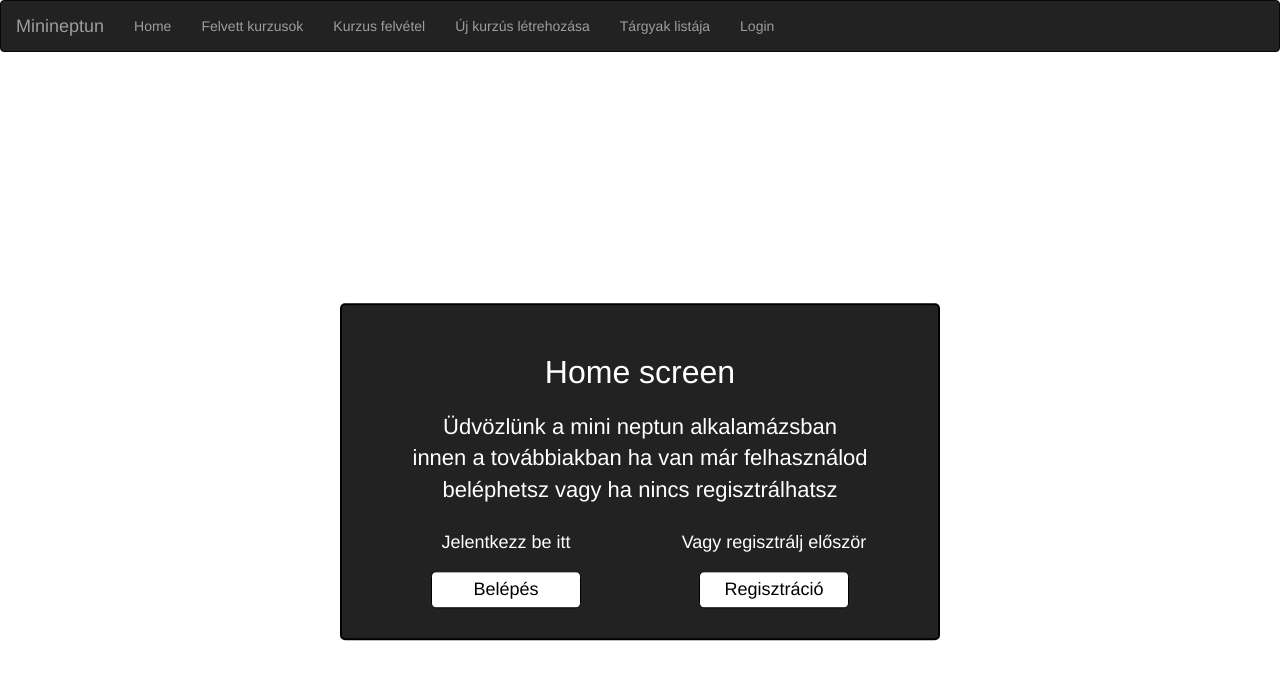
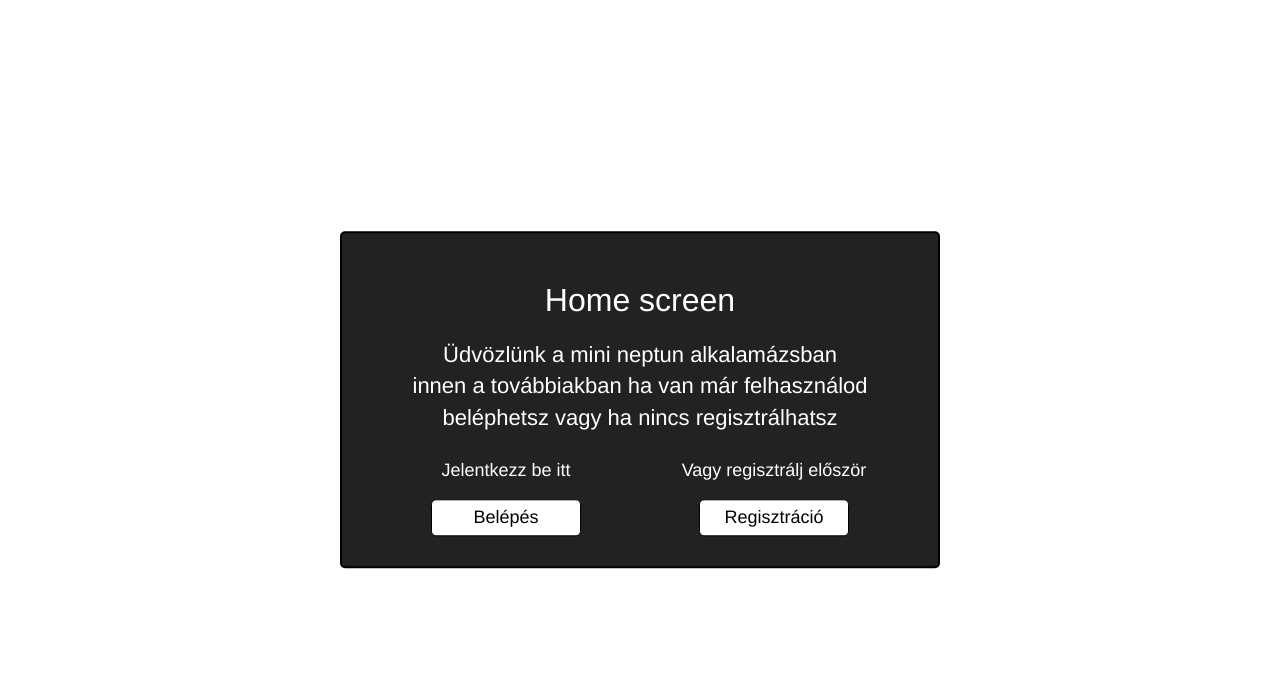
Before and after one commit to CsakiBoldizsar/minineptun, an Angular app: page / in a window 1280 px wide. Shown: the top 680 px of the page. Built offline with nearby package versions, Linux system fonts and the light colour scheme.

Commit message:
kappa pride

```diff
--- a/src/app/app-routing.module.ts
+++ b/src/app/app-routing.module.ts
@@ -11,7 +11,6 @@ import { CourseDetailsComponent } from './pages/course-details/course-details.co
 import { NewCourseComponent } from './pages/new-course/new-course.component';
 import { SubjectListComponent } from './pages/subject-list/subject-list.component';
 import { AuthGuard } from './auth.guard';
-import { CanActivate } from '@angular/router/src/utils/preactivation';
 
 const routes: Routes = [
   {
@@ -38,15 +37,18 @@ const routes: Routes = [
   },
   {
     path: 'newcourse',
-    component: NewCourseComponent
+    component: NewCourseComponent,
+    canActivate: [AuthGuard]
   },
   {
     path: 'coursedetails/:id',
-    component: CourseDetailsComponent
+    component: CourseDetailsComponent,
+    canActivate: [AuthGuard]
   },
   {
     path: 'subjects',
-    component: SubjectListComponent
+    component: SubjectListComponent,
+    canActivate: [AuthGuard]
   },
   {
     path: '**',
--- a/src/app/app.component.html
+++ b/src/app/app.component.html
@@ -1,5 +1,5 @@
 <!--The content below is only a placeholder and can be replaced.-->
-<nav class="navbar navbar-inverse">
+<nav class="navbar navbar-inverse" *ngIf = "show">
     <div class="container-fluid">
       <div class="navbar-header">
         <a class="navbar-brand" routerLink >Minineptun</a>
--- a/src/app/app.component.ts
+++ b/src/app/app.component.ts
@@ -1,5 +1,6 @@
 import { Component } from '@angular/core';
 import { AuthService } from './services/auth.service';
+import { VirtualTimeScheduler } from 'rxjs';
 
 @Component({
   selector: 'app-root',
@@ -14,5 +15,6 @@ export class AppComponent {
 
   }
 
+  show = this.authService.isLoggedIn();
   title = 'mini-neptun-frontend';
 }
```
